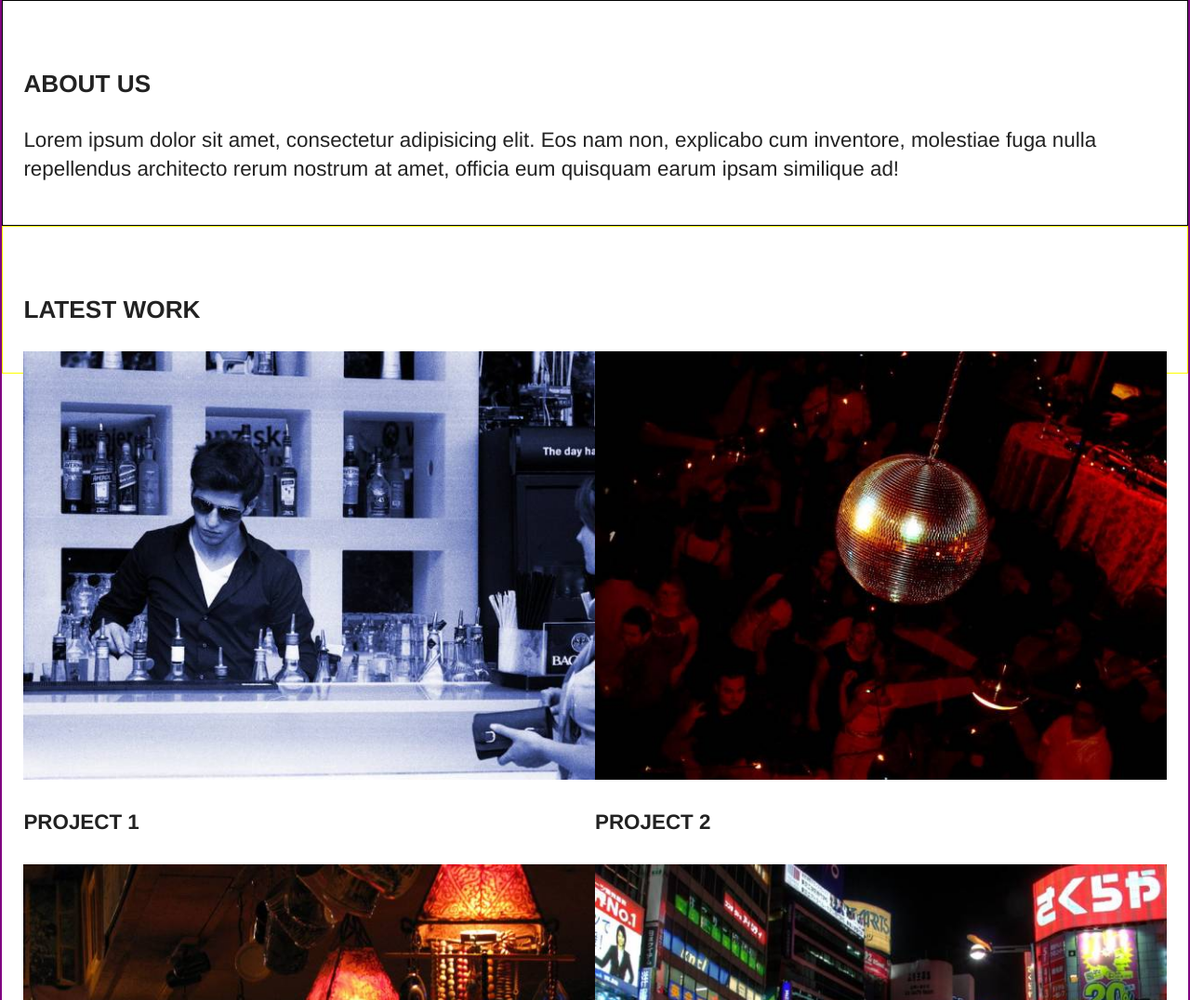
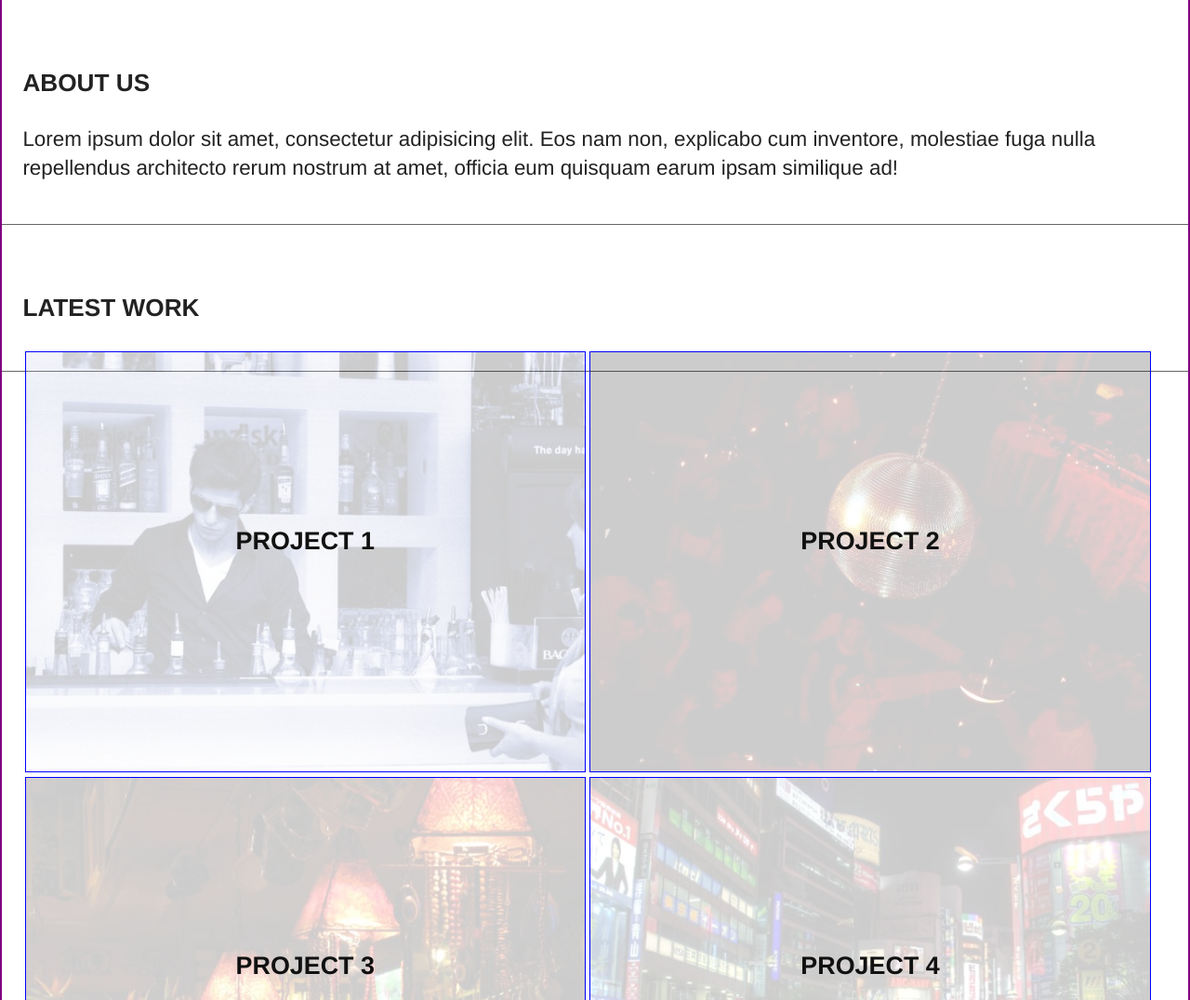
Before and after one commit to hellosaraann/random_design_co, a plain HTML site: page index.html in a window 1280 px wide. Shown: the part 959-2035 px from the top of the page at 93% size. Drawn offline with nearby package versions, Linux system fonts and the light colour scheme.

Commit message:
Added Project Gallery

```diff
--- a/css/main.css
+++ b/css/main.css
@@ -253,13 +253,14 @@ input.button:hover {
   color: #111;
 }
 
-/* intro paragraph */
+/* sections */
 
-.intro-paragraph {
-    border: 1px solid black;
+section {
+  border-bottom: 1px solid #666;
 }
 
 /* thumbnail gallery */
+
 .thumbnails ul {
     list-style: none;
     text-decoration: none;
@@ -267,17 +268,45 @@ input.button:hover {
 }
 
 .thumbnails li {
+    border: 1px solid blue;
     display: block;
-}
-.thumbnails {
-    border: 1px solid yellow;
+    position: relative;
+    margin: .1rem;
 }
 
 .span-2 {
     float: left;
-    width: 50%;
+    width: 49%;
+}
 
+.thumbnails a:link h4,
+.thumbnails a:visited h4 {
+  color: #111;
+  font-size: 1.2rem;
+  line-height: 1em;
+  margin: 0 auto;
+  position: absolute;
+  padding: 0;
+  text-align: center;
+  position: absolute;
+  width: 50%;
+  top: 42%;
+  margin-left: auto;
+  margin-right: auto;
+  left: 0; right: 0;
+}
 
+.thumbnails a:hover h4 {
+  color: #fff;
+}
+
+.thumbnails a:link img,
+.thumbnails a:visited img {
+  opacity: .2;
+}
+
+.thumbnails a:hover img {
+  opacity: 1.0;
 }
 
 /* footer */
--- a/index.html
+++ b/index.html
@@ -71,32 +71,46 @@
             <h3>Latest Work</h3>
             <ul>
                 <li class="span-2">
+                  <a href="#">
                     <img src="img/1-cocktail.jpeg" alt="Man behind bar">
                     <h4>Project 1</h4>
+                  </a>
                 </li>
                 <li class="span-2">
+                  <a href="#">
                     <img src="img/2-disco.jpeg" alt="Aerial view of nightclub with disco ball">
                     <h4>Project 2</h4>
+                  </a>
                 </li>
                 <li class="span-2">
+                  <a href="#">
                     <img src="img/3-bookstore.jpeg" alt="Bookstore interior with lamps">
                     <h4>Project 3</h4>
+                  </a>
                 </li>
                 <li class="span-2">
+                  <a href="#">
                     <img src="img/4-traffic.jpeg" alt="Busy street">
                     <h4>Project 4</h4>
+                  </a>
                 </li>
                 <li class="span-2">
+                  <a href="#">
                     <img src="img/5-concert.jpg" alt="DJ spinning">
                     <h4>Project 5</h4>
+                  </a>
                 </li>
                 <li class="span-2">
+                  <a href="#">
                     <img src="img/6-nightlife.jpg" alt="Wall with light-up beer signs">
                     <h4>Project 6</h4>
+                  </a>
                 </li>
                 <li class="span-2">
+                  <a href="#">
                     <img src="img/7-bar.jpg" alt="Man seated at bar">
                     <h4>Project 7</h4>
+                  </a>
                 </li>
             </ul>
         </section>
```
